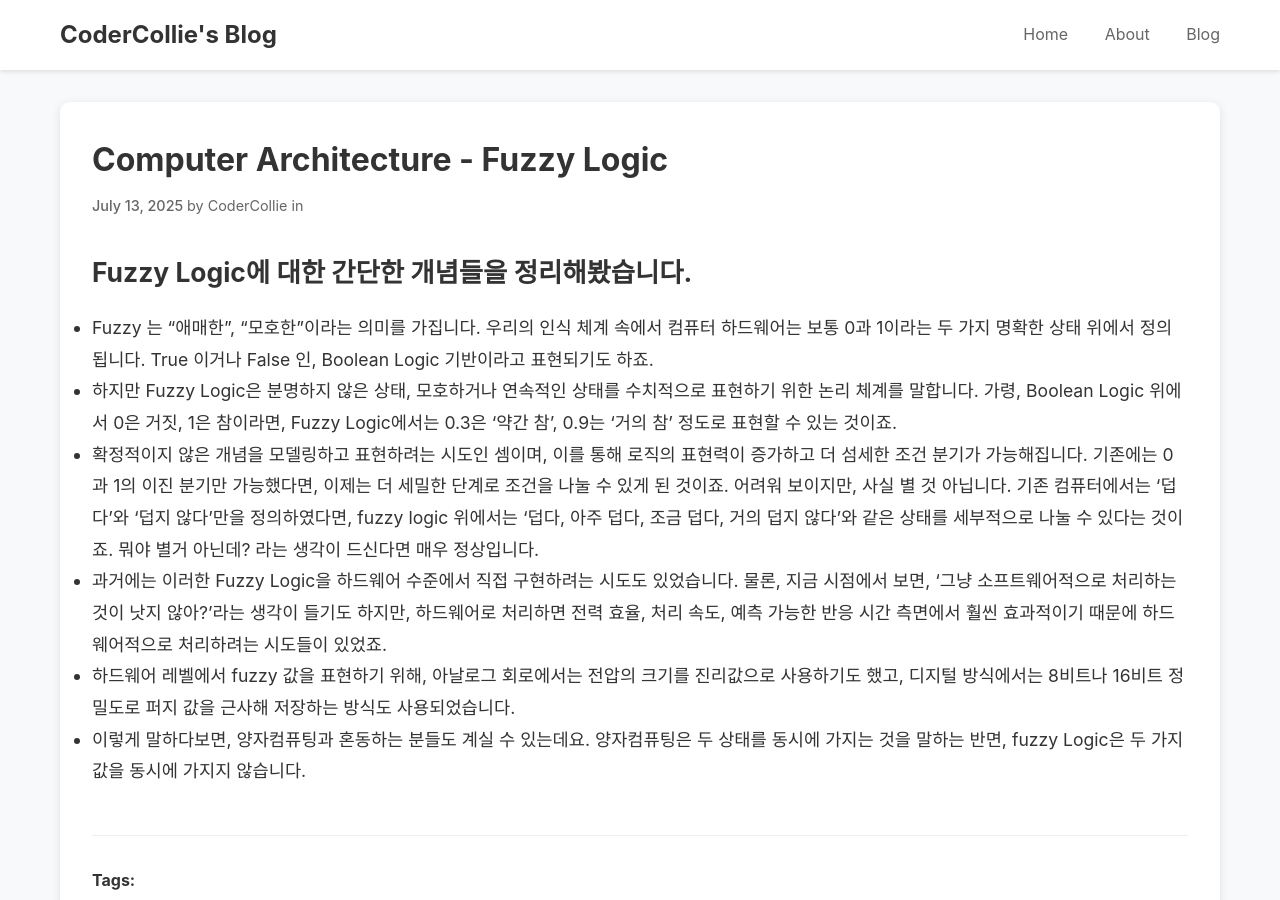
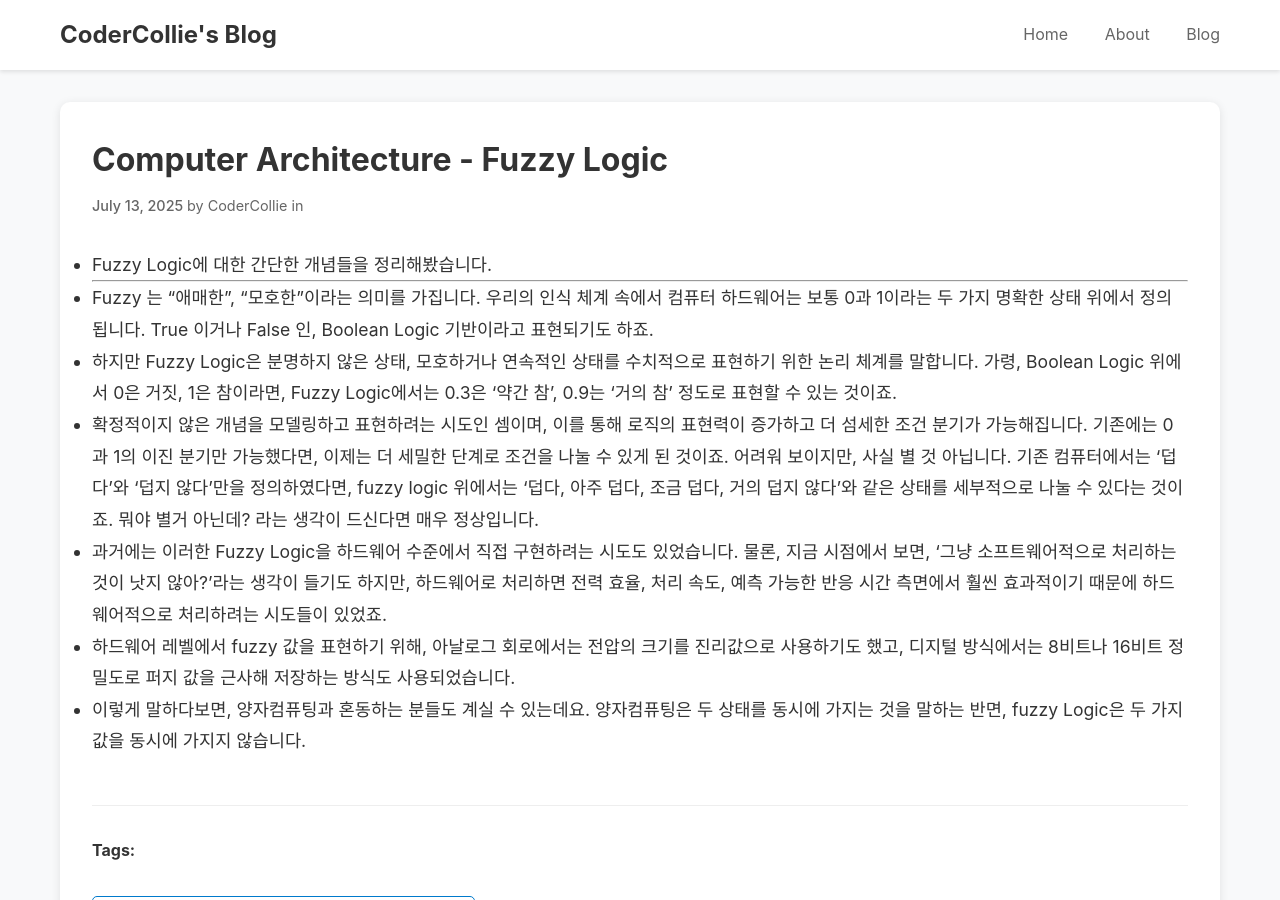
Before and after one commit to CoderCollie/codercollie.github.io, a Jekyll site: the page built from _posts/000_ComputerArchitecture/2025-07-13-001.fuzzyLogic.md, in a window 1280 px wide and 900 px high. Built offline with Jekyll 4.4.1, drawn with Linux system fonts in a browser that asks for light colours; some web fonts are replaced; comment, search, counter and statistics services are not loaded.

```diff
--- a/_posts/000_ComputerArchitecture/2025-07-13-001.fuzzyLogic.md
+++ b/_posts/000_ComputerArchitecture/2025-07-13-001.fuzzyLogic.md
@@ -2,7 +2,9 @@
 title: Computer Architecture - Fuzzy Logic
 ---
 
-## Fuzzy Logic에 대한 간단한 개념들을 정리해봤습니다.
+- Fuzzy Logic에 대한 간단한 개념들을 정리해봤습니다.
+
+---
 
 - Fuzzy 는 “애매한”, “모호한”이라는 의미를 가집니다. 우리의 인식 체계 속에서 컴퓨터 하드웨어는 보통 0과 1이라는 두 가지 명확한 상태 위에서 정의됩니다. True 이거나 False 인, Boolean Logic 기반이라고 표현되기도 하죠.
 - 하지만 Fuzzy Logic은 분명하지 않은 상태, 모호하거나 연속적인 상태를 수치적으로 표현하기 위한 논리 체계를 말합니다. 가령, Boolean Logic 위에서 0은 거짓, 1은 참이라면, Fuzzy Logic에서는 0.3은 '약간 참', 0.9는 '거의 참' 정도로 표현할 수 있는 것이죠.
```
